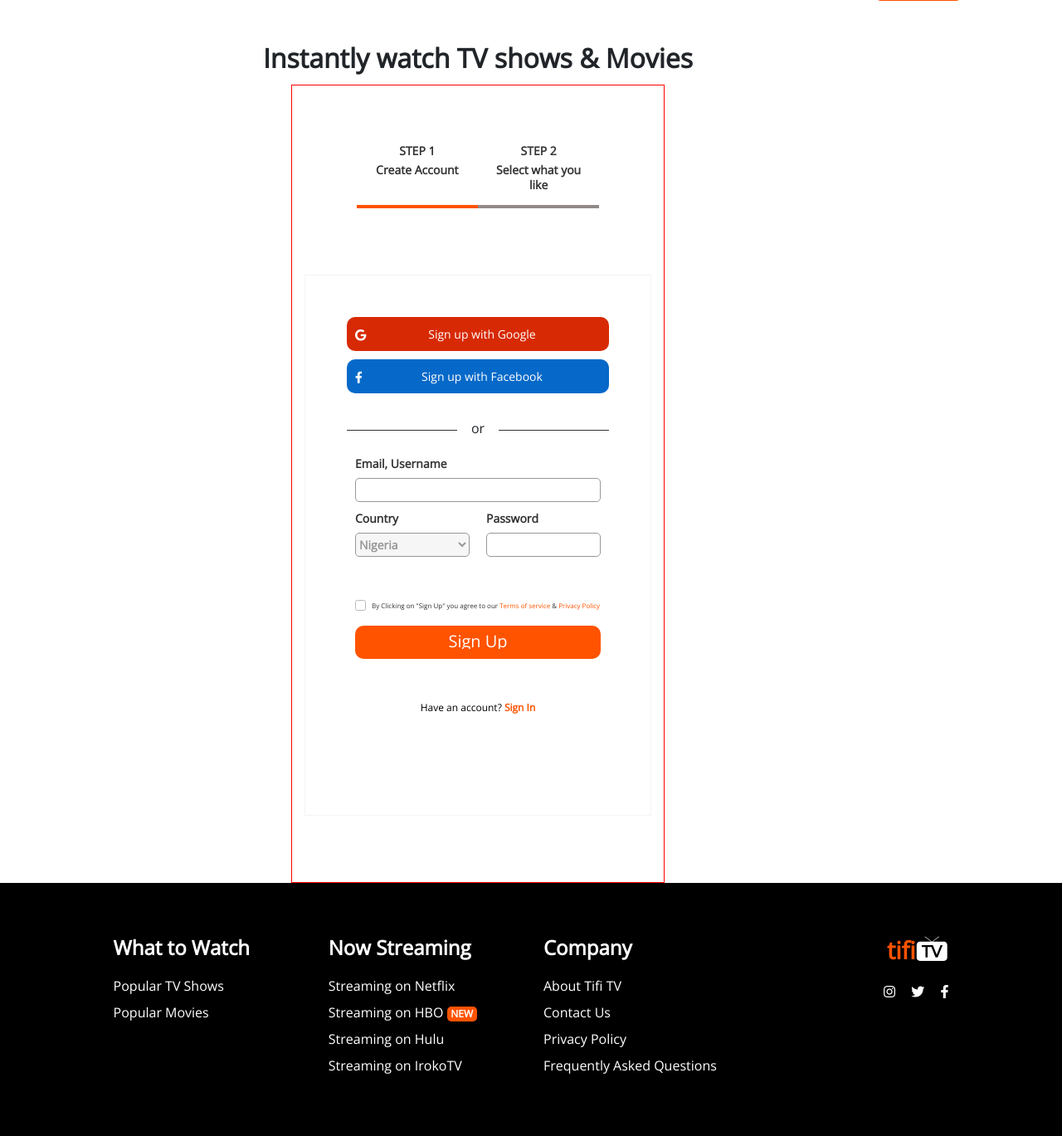
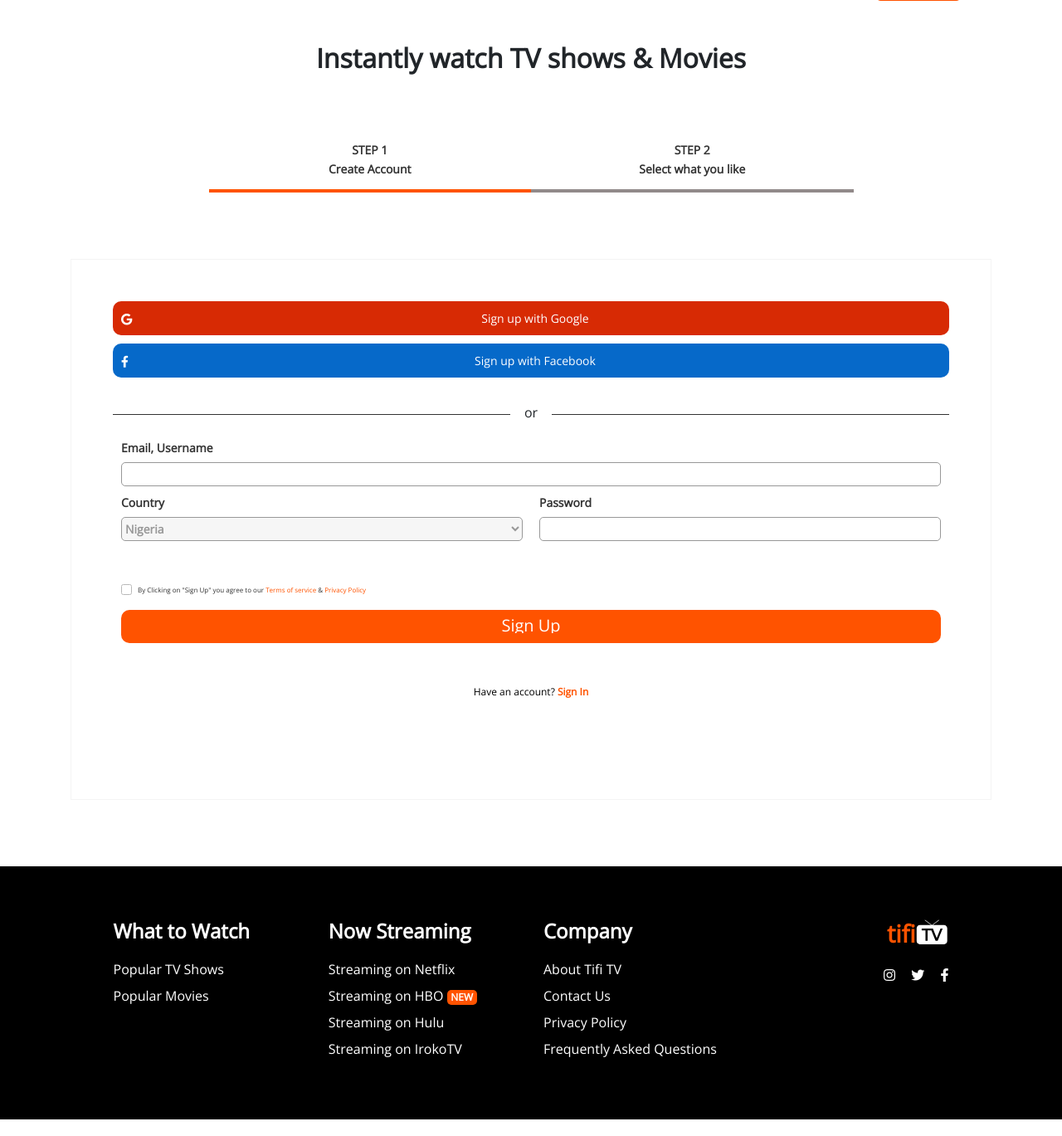
Before and after one commit to phiiileo/tifi.tv, a PHP site: page /signupWithEmail.php in a window 1280 px wide. Shown: the part 51-1420 px from the top of the page at 83% size. Run offline with PHP 8.4, Linux system fonts and the light colour scheme; style sheets or scripts are compiled from the project's sources; some libraries are stand-ins or nearby versions.

Commit message:
fixed container issue

```diff
--- a/css/scss/signup.scss
+++ b/css/scss/signup.scss
@@ -8,12 +8,11 @@
   }
 }
 main {
-  width: 90%;
+  width: 100%;
   text-align: center;
 
-  div.container {
-    width: 120%;
-    margin-left: -10%;
+  div.container-fluid {
+    width: 100%;
     border: 1px solid red !important;
   }
 
@@ -287,7 +286,7 @@
 }
 
 @media screen and (min-width: 560px) {
-  div.container {
+  div.container-fluid {
     width: 450px !important;
     margin: 0 auto !important;
   }
--- a/css/signup.css
+++ b/css/signup.css
@@ -39,13 +39,12 @@
 }
 
 main {
-  width: 90%;
+  width: 100%;
   text-align: center;
 }
 
-main div.container {
-  width: 120%;
-  margin-left: -10%;
+main div.container-fluid {
+  width: 100%;
   border: 1px solid red !important;
 }
 
@@ -321,7 +320,7 @@
 }
 
 @media screen and (min-width: 560px) {
-  div.container {
+  div.container-fluid {
     width: 450px !important;
     margin: 0 auto !important;
   }
--- a/signup.php
+++ b/signup.php
@@ -18,8 +18,8 @@
 <body>
     <?php include "components/site_header.php" ?>
 
-    <main class="m-auto px-5 py-2">
-        <div class="container">
+    <main class="m-auto py-2">
+        <div class="container-fluid">
         <section class="section--one">
             <span>
                 <h3>Sign Up</h3>
```
Also changed, not shown: 1 other file.
